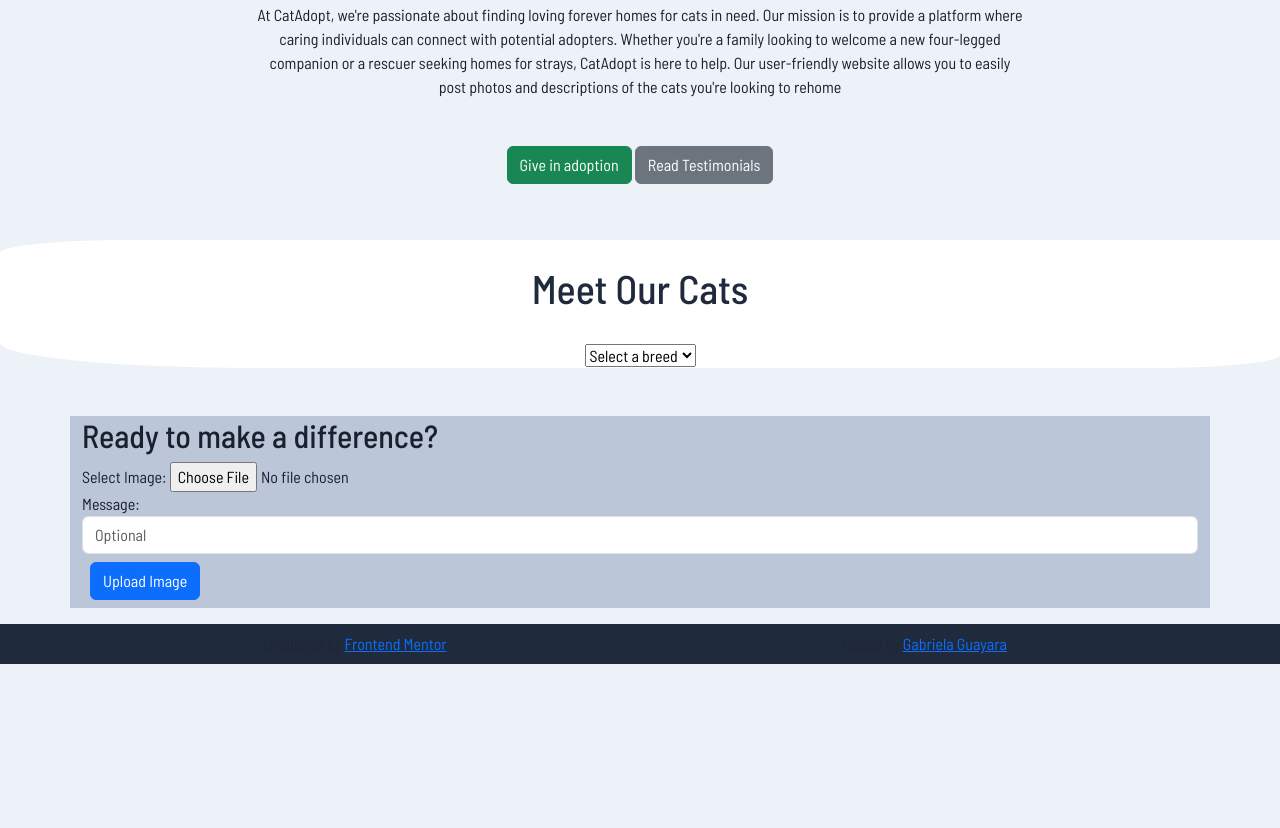
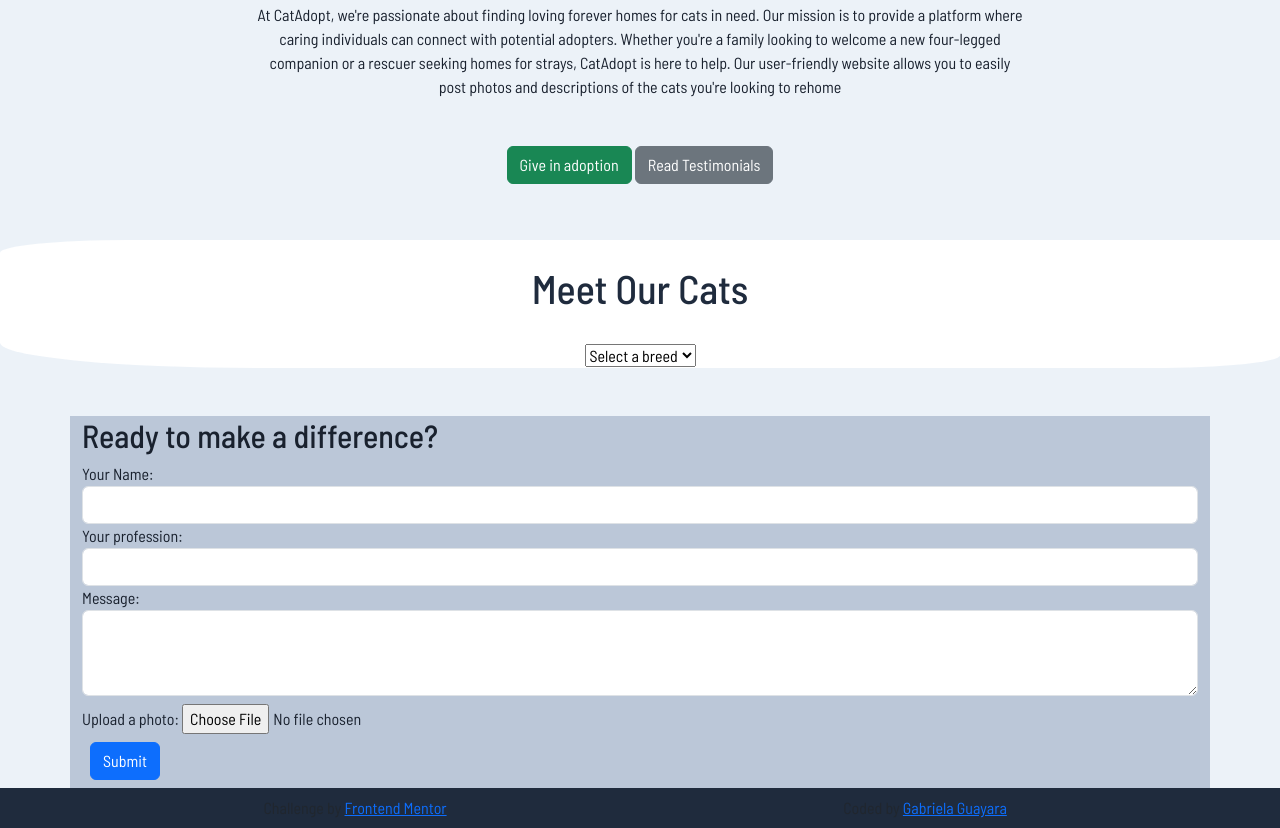
Before and after one commit to GabrielaGuayara/SBA326AND308A, a plain HTML site: page index.html in a window 1280 px wide. Shown: the part 907-1735 px from the top of the page. Before the commit the page ends 1571 px from the top, so only its background shows below. Drawn offline with nearby package versions, Linux system fonts and the light colour scheme; no server answers.

Commit message:
Building function to get users' comments

```diff
--- a/app.js
+++ b/app.js
@@ -9,9 +9,10 @@ selector.append(defaulOption)
 let newCat ="";
 
 
+
 // const url = `https://api.thecatapi.com/v1/images/search?limit=10`;
 
-const url = `https://api.thecatapi.com/v1/breeds?limit=5`;
+const url = `https://api.thecatapi.com/v1/breeds?limit=6`;
 const api_key = "live_3ptZ6oXj6Gz7au1pT24sFNfqorps6olUzNrQnPOp9Gm1xxIEAFN8ZSdBhMph5EFc"
 
 async function getDateByBreed(){
@@ -43,7 +44,7 @@ try{
         seeAllCats.innerText = "See All Cats"
         selector.append(seeAllCats)
 
-        selector.addEventListener('change', function() {
+        selector.addEventListener('change', function () {
 
             const selectedBreedId = this.value; // `this` refers to the select element
 
@@ -97,4 +98,24 @@ const factory = (data) =>{
         gallery.innerHTML = newCat;
     }
 
-// getDateByBreed();
+getDateByBreed();
+
+const form = document.getElementById('commentsForm')
+let userName = document.getElementById('name').value;
+let profession = document.getElementById('job').value;
+let msg = document.getElementById('message').value;
+let img = document.getElementById('image')
+
+
+form.addEventListener('submit', function (){
+
+    console.log(form)
+    console.log(userName)
+    console.log(profession)
+    // console.log(img)
+
+})
+
+// function getUserComments(){
+
+// }
--- a/index.html
+++ b/index.html
@@ -65,18 +65,31 @@
 <section>
     <div class="container mt-5 formSection">
       <h2>Ready to make a difference?</h2>
-      <form id="uploadForm">
+      <form id="commentsForm" method="post">
         <div class="form-group">
-          <label for="imageInput">Select Image:</label>
-          <input type="file" class="form-control-file" id="imageInput" name="file" accept="image/*" required>
+          <label> Your Name: </label>
+          <input class="form-control" type="text" id="name" required/>
         </div>
+
         <div class="form-group">
-          <label for="subIdInput">Message:</label>
-          <input type="text" class="form-control" id="subIdInput" name="sub_id" placeholder="Optional">
+          <label> Your profession: </label>
+          <input class="form-control" type="text" id="occupation"/>
         </div>
-        <button type="submit" class="btn btn-primary m-2">Upload Image</button>
+
+        <div class="form-group">
+          <label for="messageInput">Message:</label>
+          <textarea class="form-control" rows="3" id="message"></textarea>
+        </div>
+
+
+        <div class="form-group mt-2">
+          <label> Upload a photo: </label>
+          <input class="form-control-file" type="file" id="image"/>
+        </div>
+
+
+        <button type="submit" class="btn btn-primary m-2">Submit</button>
       </form>
-      <div id="responseMessage" class="mt-3"></div>
     </div>
   </section>
 
```
